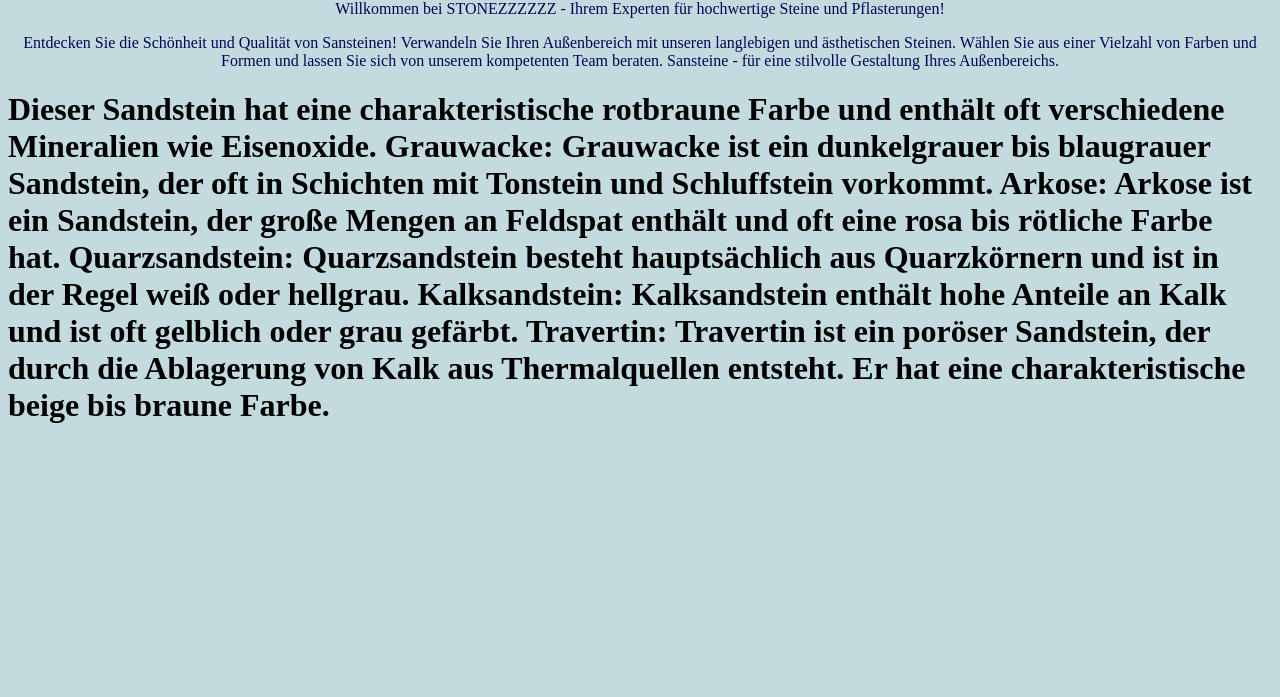
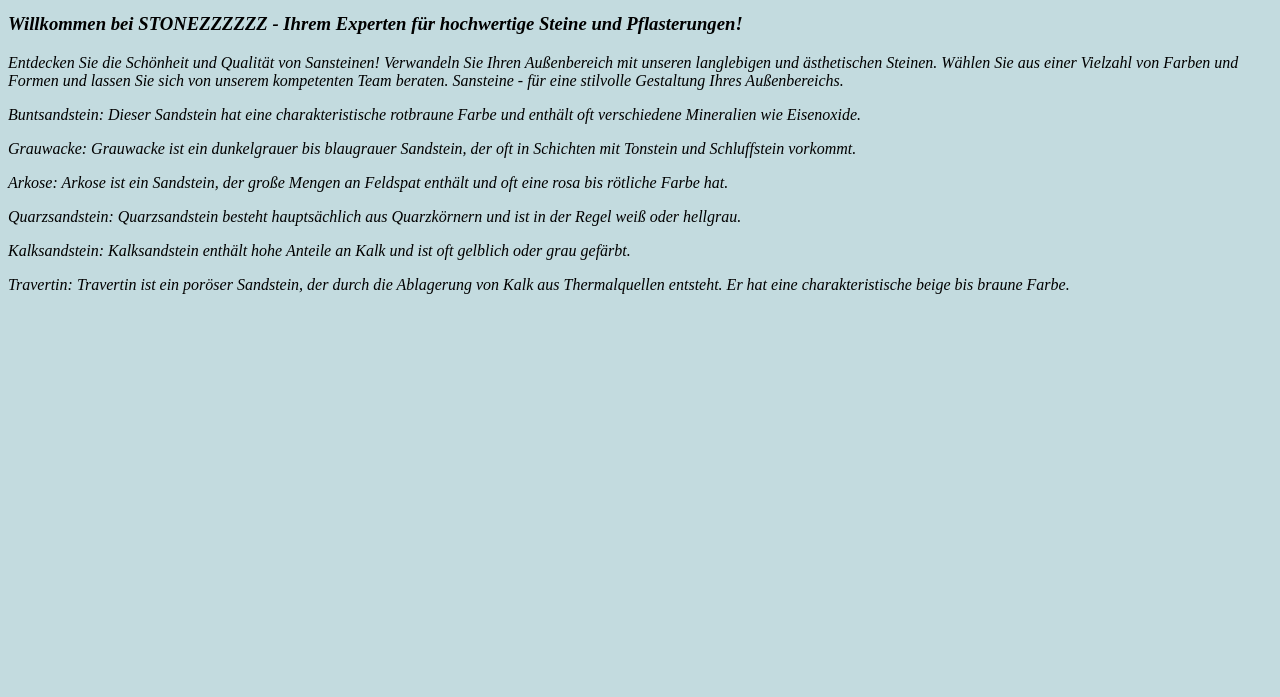
Before and after one commit to bc156663/Sandsteine, a plain HTML site: page index.html in a window 1280 px wide. Shown: the part 103-800 px from the top of the page. Drawn offline with Linux system fonts and the light colour scheme.

Commit message:
styles.cssDatei bearbeitet

```diff
--- a/index.html
+++ b/index.html
@@ -12,18 +12,18 @@
         <img src="hexagon-outline-24.png">
         STONEZZZZZZ
     </header>
-    <h2>Best Quality Sandsteine</h2>
-    <p>
+    <h1>Best Quality Sandsteine</h1>
+    <h3>
         Willkommen bei STONEZZZZZZ - Ihrem Experten für hochwertige Steine und Pflasterungen!
-    </p>
+    </h3>
     <p>
         Entdecken Sie die Schönheit und Qualität von Sansteinen! Verwandeln Sie Ihren Außenbereich mit unseren langlebigen und ästhetischen Steinen. Wählen Sie aus einer Vielzahl von Farben und Formen und lassen Sie sich von unserem kompetenten Team beraten. Sansteine - für eine stilvolle Gestaltung Ihres Außenbereichs.
     </p>
-    <h1> Dieser Sandstein hat eine charakteristische rotbraune Farbe und enthält oft verschiedene Mineralien wie Eisenoxide.
-        Grauwacke: Grauwacke ist ein dunkelgrauer bis blaugrauer Sandstein, der oft in Schichten mit Tonstein und Schluffstein vorkommt.
-        Arkose: Arkose ist ein Sandstein, der große Mengen an Feldspat enthält und oft eine rosa bis rötliche Farbe hat.
-        Quarzsandstein: Quarzsandstein besteht hauptsächlich aus Quarzkörnern und ist in der Regel weiß oder hellgrau.
-        Kalksandstein: Kalksandstein enthält hohe Anteile an Kalk und ist oft gelblich oder grau gefärbt.
-        Travertin: Travertin ist ein poröser Sandstein, der durch die Ablagerung von Kalk aus Thermalquellen entsteht. Er hat eine charakteristische beige bis braune Farbe.</h1>
+    <p> Buntsandstein: Dieser Sandstein hat eine charakteristische rotbraune Farbe und enthält oft verschiedene Mineralien wie Eisenoxide.</p>
+    <p>Grauwacke: Grauwacke ist ein dunkelgrauer bis blaugrauer Sandstein, der oft in Schichten mit Tonstein und Schluffstein vorkommt.</p>
+    <p>Arkose: Arkose ist ein Sandstein, der große Mengen an Feldspat enthält und oft eine rosa bis rötliche Farbe hat.</p>
+    <p>Quarzsandstein: Quarzsandstein besteht hauptsächlich aus Quarzkörnern und ist in der Regel weiß oder hellgrau.</p>
+    <p>Kalksandstein: Kalksandstein enthält hohe Anteile an Kalk und ist oft gelblich oder grau gefärbt.</p>
+    <p>Travertin: Travertin ist ein poröser Sandstein, der durch die Ablagerung von Kalk aus Thermalquellen entsteht. Er hat eine charakteristische beige bis braune Farbe.</p>
 </body>
 </html>
--- a/styles.css
+++ b/styles.css
@@ -1,7 +1,6 @@
 body{
     background-color: rgb(195, 219, 223);
 }
-p {
-    text-align: center;
-    color: rgb(3, 5, 87);
-}
+body{
+    font-style: italic;
+    }
```
